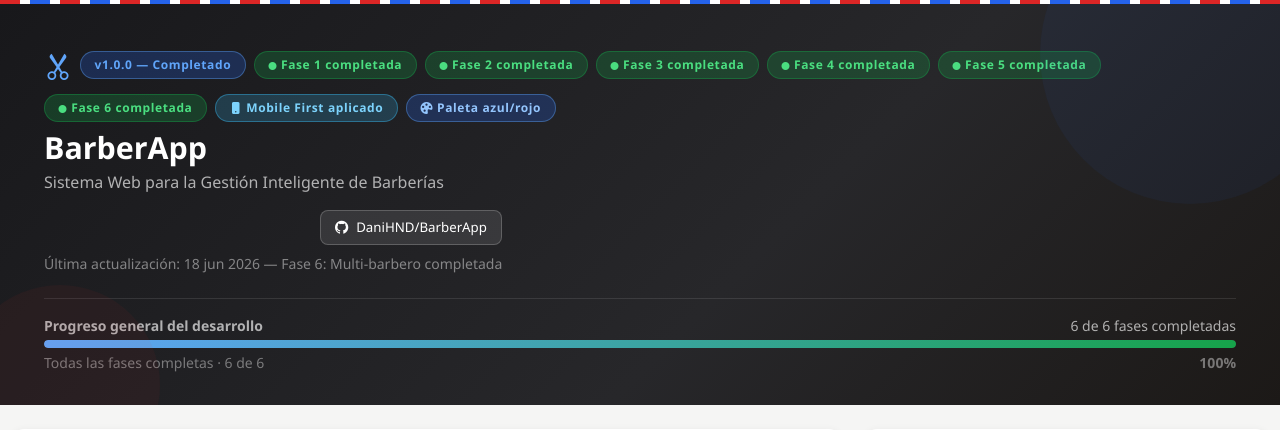
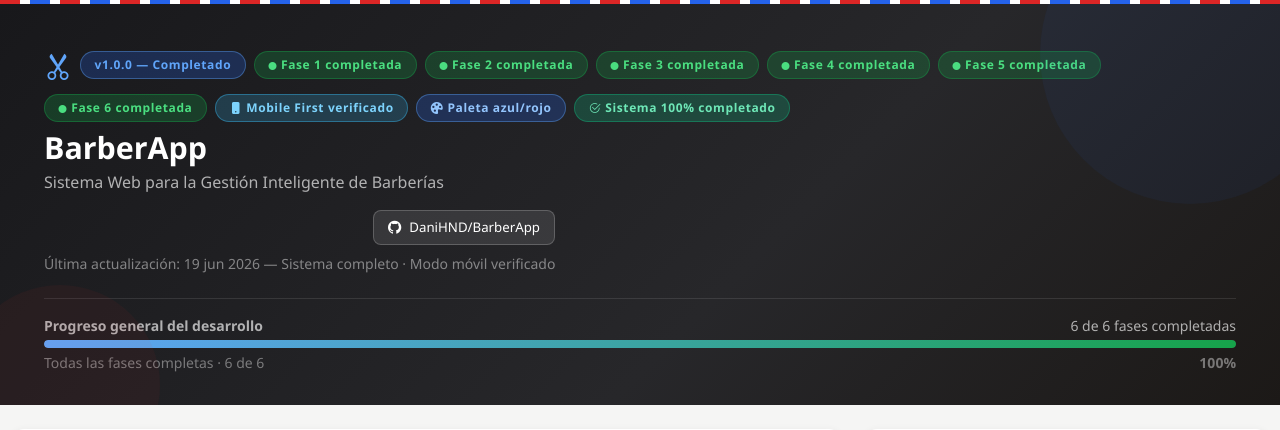
Before and after one commit to DaniHND/BarberApp, a PHP site: page /resumen.html in a window 1280 px wide. Shown: the top 430 px of the page. Run offline with PHP 8.4, Linux system fonts and the light colour scheme.

Commit message:
docs: actualizar resumen y limpiar sidebar para sistema completo
- resumen.html: fecha a 19 jun 2026, badge "Sistema 100% completado",
  nueva entrada en bitácora con verificación móvil Playwright
- header.php: eliminar badges F4 de Agenda y Espera (sistema ya completo)

Co-Authored-By: Claude Sonnet 4.6 <noreply@anthropic.com>

```diff
--- a/resumen.html
+++ b/resumen.html
@@ -312,10 +312,13 @@
                         <i class="bi bi-circle-fill me-1" style="font-size:.5rem;"></i>Fase 6 completada
                     </span>
                     <span class="hero-badge" style="background:rgba(56,189,248,.2);border-color:rgba(56,189,248,.4);color:#7dd3fc;">
-                        <i class="bi bi-phone-fill me-1"></i>Mobile First aplicado
+                        <i class="bi bi-phone-fill me-1"></i>Mobile First verificado
                     </span>
                     <span class="hero-badge" style="background:rgba(37,99,235,.25);border-color:rgba(96,165,250,.4);color:#93c5fd;">
                         <i class="bi bi-palette-fill me-1"></i>Paleta azul/rojo
+                    </span>
+                    <span class="hero-badge" style="background:rgba(16,185,129,.25);border-color:rgba(16,185,129,.4);color:#6ee7b7;">
+                        <i class="bi bi-check2-circle me-1"></i>Sistema 100% completado
                     </span>
                 </div>
                 <h1 class="fw-bold mb-1" style="font-size:1.9rem;">BarberApp</h1>
@@ -325,7 +328,7 @@
                 <a href="https://github.com/DaniHND/BarberApp" target="_blank" class="repo-link">
                     <i class="bi bi-github me-2"></i>DaniHND/BarberApp
                 </a>
-                <small style="opacity:.45;">Última actualización: 18 jun 2026 — Fase 6: Multi-barbero completada</small>
+                <small style="opacity:.45;">Última actualización: 19 jun 2026 — Sistema completo · Modo móvil verificado</small>
             </div>
         </div>
 
@@ -1086,11 +1089,17 @@
                             <div class="text-muted" style="font-size:.78rem;">18 jun 2026</div>
                             <div class="text-muted" style="font-size:.78rem;">3 tablas nuevas (barberos, barbero_horarios, barbero_bloqueos). Módulo de gestión completo: CRUD barberos, horario semanal, bloqueo de fechas. Reserva pública actualizada a 4 pasos con elección de barbero. Disponibilidad filtrada por barbero.</div>
                         </div>
-                        <div class="tl-item" style="padding-bottom:0;">
+                        <div class="tl-item">
                             <div class="tl-dot"></div>
                             <div class="fw-semibold" style="font-size:.88rem;">Prototipo público para GitHub Pages</div>
                             <div class="text-muted" style="font-size:.78rem;">18 jun 2026</div>
-                            <div class="text-muted" style="font-size:.78rem;">prototipo.html — landing de la barbería + demo interactivo de reserva en 4 pasos con Alpine.js. Archvio estático sin backend, desplegable en GitHub Pages para mostrar al cliente final cómo reservaría su cita.</div>
+                            <div class="text-muted" style="font-size:.78rem;">prototipo.html — landing de la barbería + demo interactivo de reserva en 4 pasos con Alpine.js. Archivo estático sin backend, desplegable en GitHub Pages para mostrar al cliente final cómo reservaría su cita.</div>
+                        </div>
+                        <div class="tl-item" style="padding-bottom:0;">
+                            <div class="tl-dot"></div>
+                            <div class="fw-semibold" style="font-size:.88rem;">Verificación del sistema completado</div>
+                            <div class="text-muted" style="font-size:.78rem;">19 jun 2026</div>
+                            <div class="text-muted" style="font-size:.78rem;">Verificación Playwright en viewport móvil (390×844 px): hamburger, sidebar deslizante, overlay de cierre y bottom nav funcionando correctamente en todas las páginas incluyendo el nuevo módulo de Barberos. Sistema 100% operativo en móvil, tablet y desktop.</div>
                         </div>
                     </div>
                 </div>
@@ -1152,7 +1161,7 @@
     <a href="https://github.com/DaniHND/BarberApp" target="_blank" class="text-muted">
         <i class="bi bi-github me-1"></i>github.com/DaniHND/BarberApp
     </a>
-    &nbsp;|&nbsp; 18 jun 2026
+    &nbsp;|&nbsp; 19 jun 2026
 </div>
 
 <script src="https://cdn.jsdelivr.net/npm/bootstrap@5.3.3/dist/js/bootstrap.bundle.min.js"></script>
--- a/views/layouts/header.php
+++ b/views/layouts/header.php
@@ -79,16 +79,14 @@
            class="flex items-center gap-3 px-3 py-2.5 rounded-lg text-sm font-medium transition-colors
                   <?= ($activeNav ?? '') === 'citas' ? 'bg-blue-500 text-white' : 'text-zinc-400 hover:bg-zinc-800 hover:text-white' ?>">
             <i data-lucide="calendar-days" class="w-4 h-4 flex-shrink-0"></i>
-            <span class="flex-1">Agenda de Citas</span>
-            <span class="text-xs bg-zinc-800 text-zinc-500 px-1.5 py-0.5 rounded font-normal">F4</span>
+            Agenda de Citas
         </a>
 
         <a href="<?= url('espera') ?>"
            class="flex items-center gap-3 px-3 py-2.5 rounded-lg text-sm font-medium transition-colors
                   <?= ($activeNav ?? '') === 'espera' ? 'bg-blue-500 text-white' : 'text-zinc-400 hover:bg-zinc-800 hover:text-white' ?>">
             <i data-lucide="users" class="w-4 h-4 flex-shrink-0"></i>
-            <span class="flex-1">Lista de Espera</span>
-            <span class="text-xs bg-zinc-800 text-zinc-500 px-1.5 py-0.5 rounded font-normal">F4</span>
+            Lista de Espera
         </a>
 
         <!-- Enlace página pública -->
```
